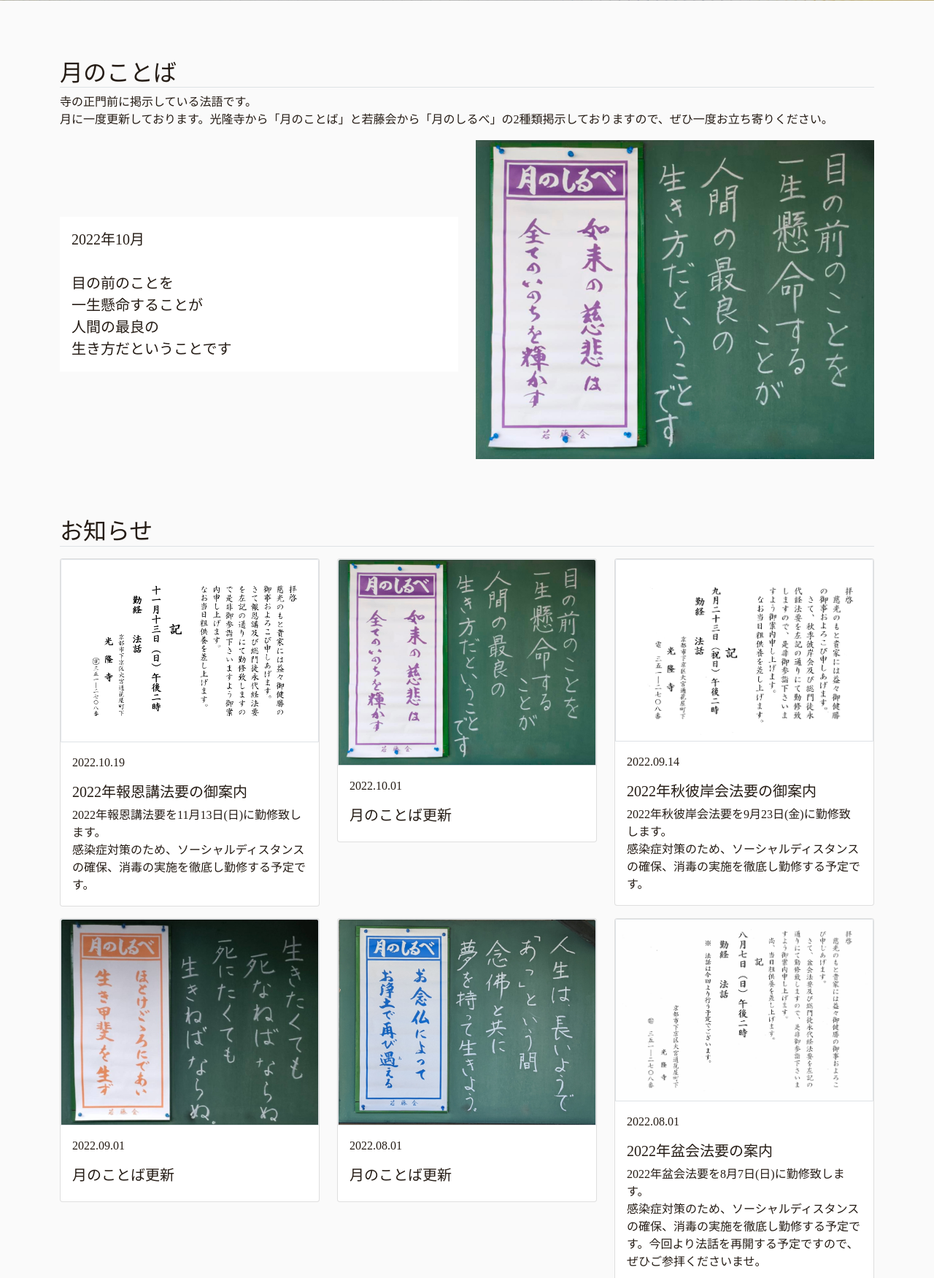
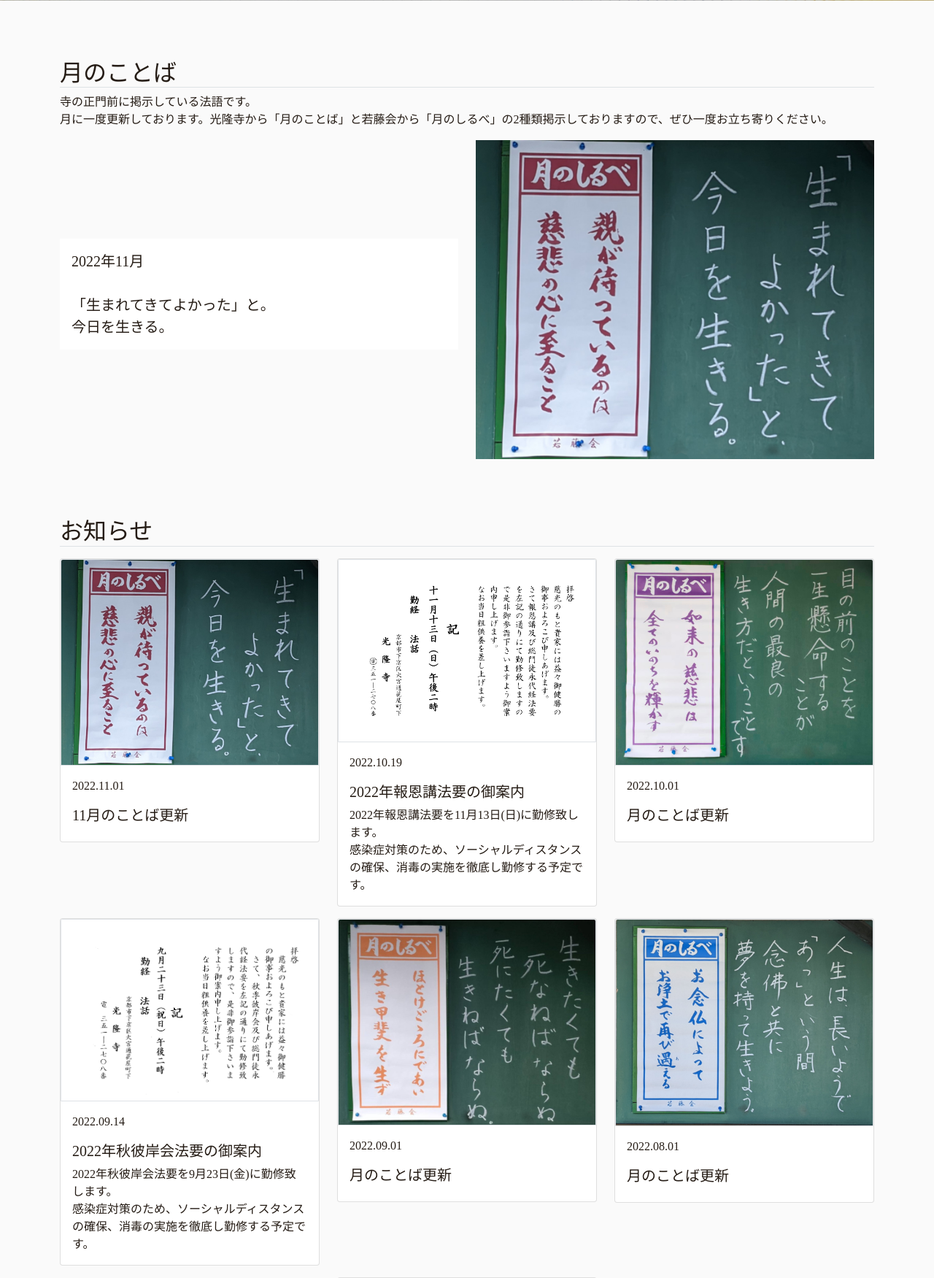
Before and after one commit to Private-Kawa/tera-project-3, a PHP site: page / in a window 1280 px wide. Shown: the part 719-2470 px from the top of the page at 73% size. Run offline with PHP 8.4, Linux system fonts and the light colour scheme; some libraries are stand-ins or nearby versions; some web fonts are replaced.

Commit message:
add word202211

```diff
--- a/index.php
+++ b/index.php
@@ -114,13 +114,13 @@
 				<div class="d-flex flex-column col-sm-6">
 					<div class="my-auto">
 						<p class="bg-white p-3 fs-5">
-							2022年10月<br><br>
-							目の前のことを<br>一生懸命することが<br>人間の最良の<br>生き方だということです
+							2022年11月<br><br>
+							「生まれてきてよかった」と。<br>今日を生きる。
 						</p>
 					</div>
 				</div>
 				<div class="col-sm-6 align-self-center min-vh-50">
-					<img src="img/word/202210.jpg" class="img-fluid" alt="目の前のことを一生懸命することが人間の最良の生き方だということです">
+					<img src="img/word/202211.jpg" class="img-fluid" alt="">
 				</div>
 			</div>
 		</div>
@@ -132,6 +132,17 @@
 				<?php if (date('Y-m-d H:i:s') < '2022-08-01 00:00:00') : ?>
 				<?php else : ?>
 				<?php endif; ?>
+				<div class="col-md-4 mx-auto my-2">
+					<div class="card">
+						<a href="img/word/202211.jpg">
+							<img src="img/word/202211.jpg" class="card-img-top border" alt="">
+						</a>
+						<div class="card-body">
+							<p class="card-text">2022.11.01</p>
+							<h5 class="card-title">11月のことば更新</h5>
+						</div>
+					</div>
+				</div>
 				<div class="col-md-4 mx-auto my-2">
 					<div class="card">
 						<a href="src/news/20221113_hou.pdf">
```
Also changed, not shown: img/word/202211.jpg (added).
